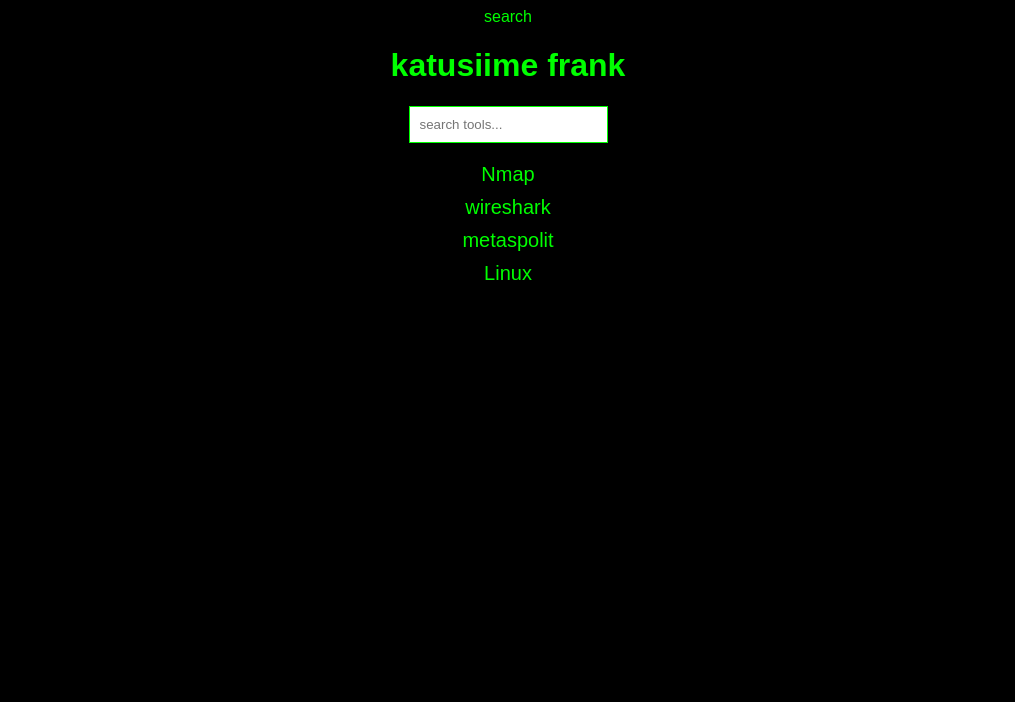
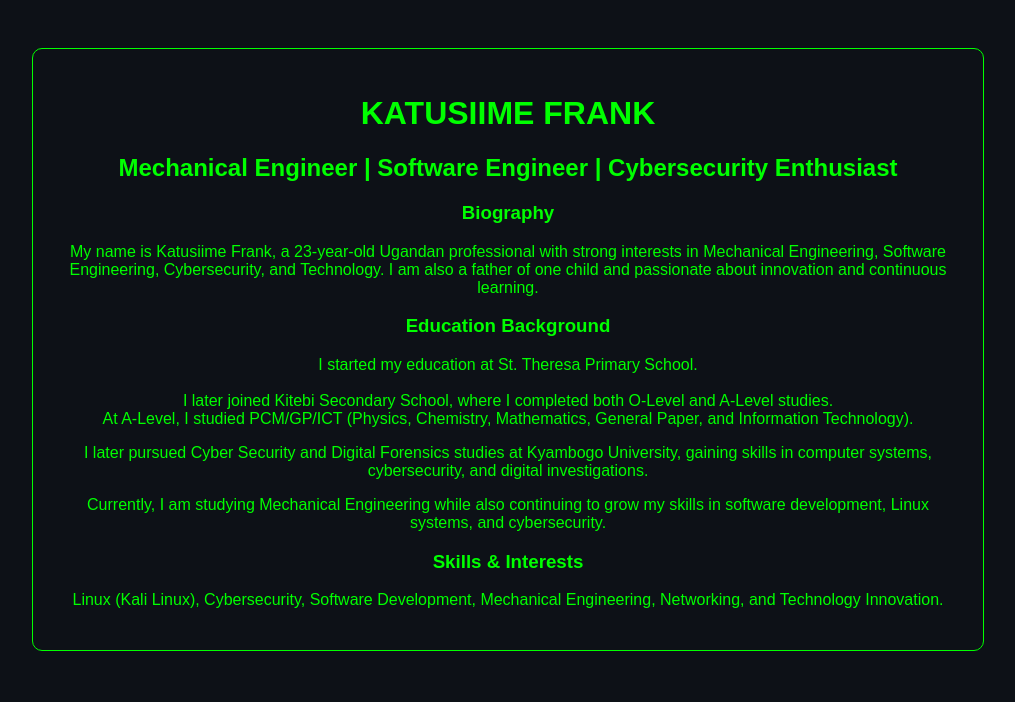
Before and after one commit to KATUSIIMEFRANK/Katusiimefrank.github.io, a plain HTML site: page index.html in a window 1280 px wide. Shown: the whole page, without its empty margins (132-1147 px from the left). Drawn offline with Linux system fonts and the light colour scheme.

Commit message:
Added full biography

```diff
--- a/index.html
+++ b/index.html
@@ -1 +1,69 @@
-<!DOCTYPE html><html><head><titles>search</titles></head><body style="background:black;color:lime;text-align:center;font-family:Arial;"><h1>katusiime frank</h1><input type="text" id="box" onkeyup="run()" placeholder="search tools..." style="padding:10px;backgroung:#222;color:lime;border:1px solid lime;"><ul id="list" style="list-style:none;padding:0;font-size:20px;"><li style="margin:10px;">Nmap</li><li style="margin:10px:10px;">wireshark</li><li style="margin:10px;">metaspolit</li><li style="margin:10px;">Linux</li></ul><script.function run(){let a=document.grtElementById("BOX").value.toLowercase();let b=document.getElementsByTagName("li");for(let i=0;i<b.length;i++){b[i].style.display=b[i].innerText.toLowercase().includes(a)?"":"none"}}</script></body></html>
+<!DOCTYPE html>
+<html lang="en">
+<head>
+<meta charset="UTF-8">
+<meta name="viewport" content="width=device-width, initial-scale=1.0">
+
+<title>Katusiime Frank | Mechanical Engineer & Software Engineer</title>
+
+<style>
+body{
+    background:#0d1117;
+    color:#00ff00;
+    font-family:Arial;
+    text-align:center;
+    padding:40px;
+}
+
+.container{
+    max-width:900px;
+    margin:auto;
+    border:1px solid #00ff00;
+    padding:25px;
+    border-radius:10px;
+}
+</style>
+</head>
+
+<body>
+
+<div class="container">
+
+<h1>KATUSIIME FRANK</h1>
+
+<h2>Mechanical Engineer | Software Engineer | Cybersecurity Enthusiast</h2>
+
+<h3>Biography</h3>
+
+<p>
+My name is Katusiime Frank, a 23-year-old Ugandan professional with strong interests in Mechanical Engineering, Software Engineering, Cybersecurity, and Technology.
+I am also a father of one child and passionate about innovation and continuous learning.
+</p>
+
+<h3>Education Background</h3>
+
+<p>
+I started my education at St. Theresa Primary School.<br><br>
+
+I later joined Kitebi Secondary School, where I completed both O-Level and A-Level studies.<br>
+At A-Level, I studied PCM/GP/ICT (Physics, Chemistry, Mathematics, General Paper, and Information Technology).
+</p>
+
+<p>
+I later pursued Cyber Security and Digital Forensics studies at Kyambogo University, gaining skills in computer systems, cybersecurity, and digital investigations.
+</p>
+
+<p>
+Currently, I am studying Mechanical Engineering while also continuing to grow my skills in software development, Linux systems, and cybersecurity.
+</p>
+
+<h3>Skills & Interests</h3>
+
+<p>
+Linux (Kali Linux), Cybersecurity, Software Development, Mechanical Engineering, Networking, and Technology Innovation.
+</p>
+
+</div>
+
+</body>
+</html>
```
